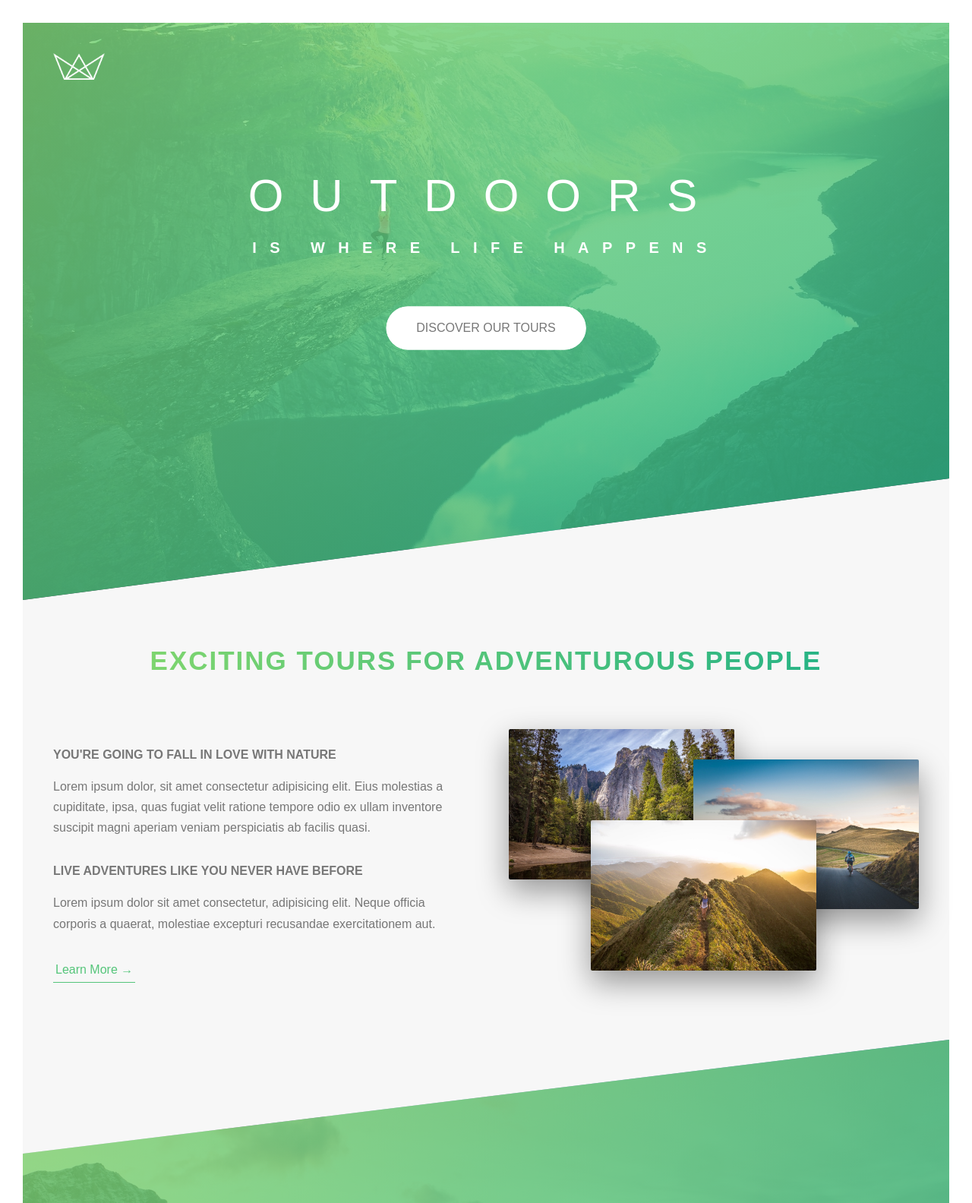
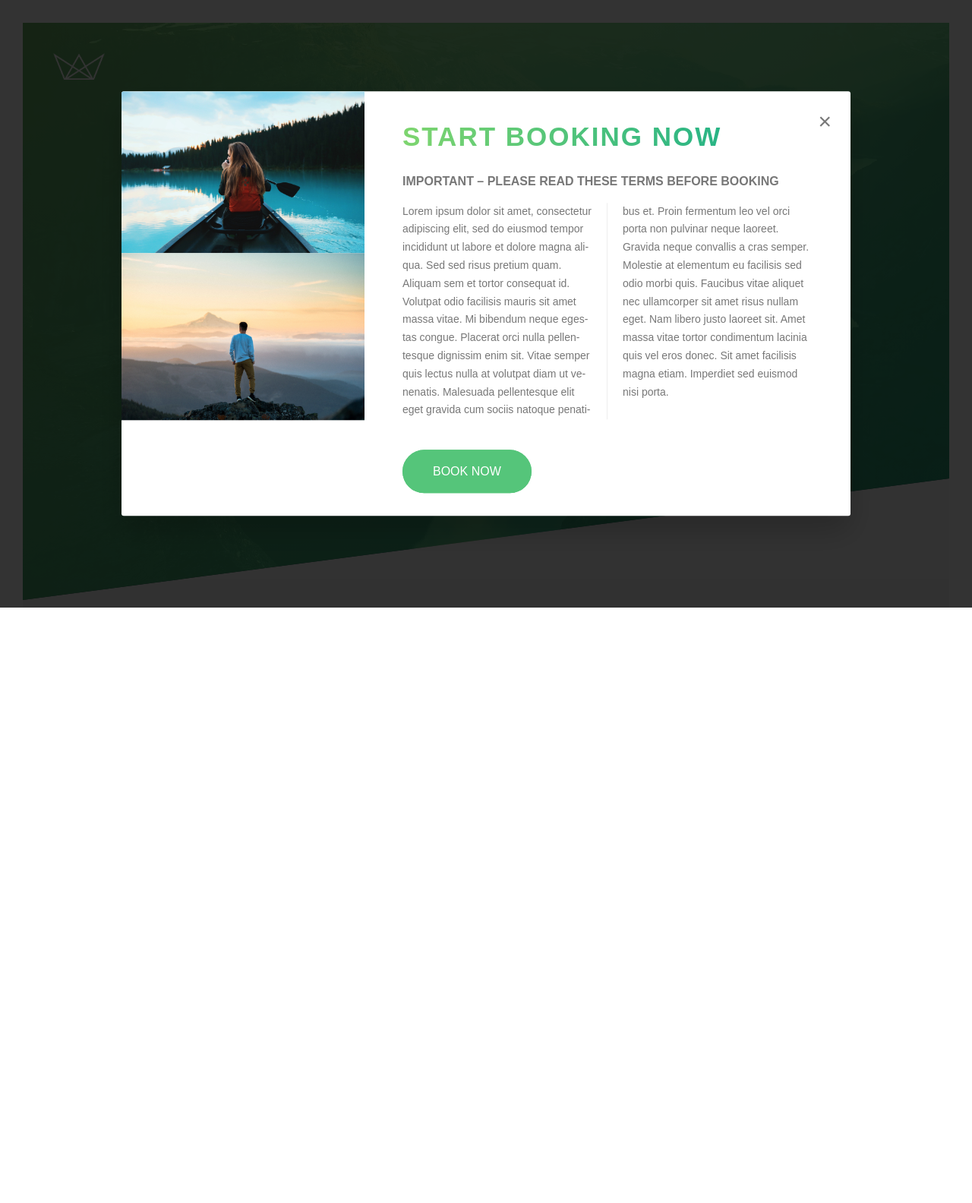
Before and after one commit to Kaikaine/natours, a PHP site: page / in a window 1280 px wide, after a click on "BOOK NOW!". Shown: the top 1584 px of the page at 76% size. After the commit the page ends 800 px from the top, so only its background shows below. Run offline with PHP 8.4, Linux system fonts and the light colour scheme.

Commit message:
Added popup to the tours section

```diff
--- a/css/style.css
+++ b/css/style.css
@@ -459,6 +459,74 @@ body {
 .form__radio-input:checked ~ .form__radio-label .form__radio-button::after {
   opacity: 1; }
 
+.popup {
+  height: 100vh;
+  width: 100%;
+  position: fixed;
+  top: 0;
+  left: 0;
+  background-color: rgba(0, 0, 0, 0.8);
+  z-index: 9999;
+  opacity: 0;
+  visibility: hidden;
+  transition: all 0.3s; }
+  .popup__content {
+    position: absolute;
+    top: 50%;
+    left: 50%;
+    transform: translate(-50%, -50%);
+    width: 75%;
+    background-color: #fff;
+    box-shadow: 0 2rem 4rem rgba(0, 0, 0, 0.2);
+    border-radius: 3px;
+    display: table;
+    overflow: hidden;
+    opacity: 0;
+    transform: translate(-50%, -50%) scale(0.25);
+    transition: all 0.5s 0.2s; }
+  .popup__left {
+    width: 33.333333%;
+    display: table-cell; }
+  .popup__right {
+    width: 66.6666667%;
+    display: table-cell;
+    vertical-align: middle;
+    padding: 3rem 5rem; }
+  .popup__img {
+    display: block;
+    width: 100%; }
+  .popup__text {
+    font-size: 1.4rem;
+    margin-bottom: 4rem;
+    -moz-column-count: 2;
+    -moz-column-gap: 4rem;
+    -moz-column-rule: 1px solid #eee;
+    column-count: 2;
+    column-gap: 4rem;
+    column-rule: 1px solid #eee;
+    -moz-hyphens: auto;
+    -ms-hyphens: auto;
+    -webkit-hyphens: auto;
+    hyphens: auto; }
+  .popup:target {
+    opacity: 1;
+    visibility: visible; }
+  .popup:target .popup__content {
+    opacity: 1;
+    transform: translate(-50%, -50%) scale(1); }
+  .popup__close:link, .popup__close:visited {
+    color: #777;
+    position: absolute;
+    top: 2.5rem;
+    right: 2.5rem;
+    font-size: 3rem;
+    text-decoration: none;
+    display: inline-block;
+    transition: all 0.2s;
+    line-height: 1; }
+  .popup__close:hover {
+    color: #55c57a; }
+
 .header {
   height: 95vh;
   background-image: linear-gradient(to right bottom, rgba(126, 213, 111, 0.8), rgba(40, 180, 133, 0.8)), url("../img/hero.jpg");
--- a/index.html
+++ b/index.html
@@ -431,6 +431,41 @@
       </div>
     </footer>
 
+    <div class="popup" id="popup">
+      <div class="popup__content">
+        <div class="popup__left">
+          <img src="img/nat-8.jpg" alt="Tour photo" class="popup__img" />
+          <img src="img/nat-9.jpg" alt="Tour photo" class="popup__img" />
+        </div>
+        <div class="popup__right">
+          <a href="#section-tours" class="popup__close">&times;</a>
+          <h2 class="heading-secondary u-margin-bottom-small">
+            Start booking now
+          </h2>
+          <h3 class="heading-tertiary u-margin-bottom-small">
+            Important &ndash; Please read these terms before booking
+          </h3>
+          <p class="popup__text">
+            Lorem ipsum dolor sit amet, consectetur adipiscing elit, sed do
+            eiusmod tempor incididunt ut labore et dolore magna aliqua. Sed sed
+            risus pretium quam. Aliquam sem et tortor consequat id. Volutpat
+            odio facilisis mauris sit amet massa vitae. Mi bibendum neque
+            egestas congue. Placerat orci nulla pellentesque dignissim enim sit.
+            Vitae semper quis lectus nulla at volutpat diam ut venenatis.
+            Malesuada pellentesque elit eget gravida cum sociis natoque
+            penatibus et. Proin fermentum leo vel orci porta non pulvinar neque
+            laoreet. Gravida neque convallis a cras semper. Molestie at
+            elementum eu facilisis sed odio morbi quis. Faucibus vitae aliquet
+            nec ullamcorper sit amet risus nullam eget. Nam libero justo laoreet
+            sit. Amet massa vitae tortor condimentum lacinia quis vel eros
+            donec. Sit amet facilisis magna etiam. Imperdiet sed euismod nisi
+            porta.
+          </p>
+          <a href="#" class="btn btn--green">Book now</a>
+        </div>
+      </div>
+    </div>
+
     <!-- <section class="grid-test">
       <div class="row">
         <div class="col-1-of-2">
--- /dev/null
+++ b/sass/components/_pop-up.scss
@@ -0,0 +1,91 @@
+.popup {
+  height: 100vh;
+  width: 100%;
+  position: fixed;
+  top: 0;
+  left: 0;
+  background-color: rgba($color-black, 0.8);
+  z-index: 9999;
+  opacity: 0;
+  visibility: hidden;
+  transition: all 0.3s;
+
+  &__content {
+    @include absCenter;
+
+    width: 75%;
+    background-color: $color-white;
+    box-shadow: 0 2rem 4rem rgba($color-black, 0.2);
+    border-radius: 3px;
+    display: table;
+    overflow: hidden;
+    opacity: 0;
+    transform: translate(-50%, -50%) scale(0.25);
+    transition: all 0.5s 0.2s;
+  }
+
+  &__left {
+    width: 33.333333%;
+    display: table-cell;
+  }
+
+  &__right {
+    width: 66.6666667%;
+    display: table-cell;
+    vertical-align: middle;
+    padding: 3rem 5rem;
+  }
+
+  &__img {
+    display: block;
+    width: 100%;
+  }
+
+  &__text {
+    font-size: 1.4rem;
+    margin-bottom: 4rem;
+
+    -moz-column-count: 2;
+    -moz-column-gap: 4rem; //1em = 14px;
+    -moz-column-rule: 1px solid $color-grey-light-2;
+
+    column-count: 2;
+    column-gap: 4rem; //1em = 14px;
+    column-rule: 1px solid $color-grey-light-2;
+
+    -moz-hyphens: auto;
+    -ms-hyphens: auto;
+    -webkit-hyphens: auto;
+    hyphens: auto;
+  }
+
+  //Open states
+  &:target {
+    opacity: 1;
+    visibility: visible;
+  }
+
+  &:target &__content {
+    opacity: 1;
+    transform: translate(-50%, -50%) scale(1);
+  }
+
+  &__close {
+    &:link,
+    &:visited {
+      color: $color-grey-dark;
+      position: absolute;
+      top: 2.5rem;
+      right: 2.5rem;
+      font-size: 3rem;
+      text-decoration: none;
+      display: inline-block;
+      transition: all 0.2s;
+      line-height: 1;
+    }
+
+    &:hover {
+      color: $color-primary;
+    }
+  }
+}
--- a/sass/main.scss
+++ b/sass/main.scss
@@ -14,6 +14,7 @@
 @import "components/story";
 @import "components/bg-video";
 @import "components/form";
+@import "components/pop-up";
 
 @import "layout/header";
 @import "layout/grid";
```
